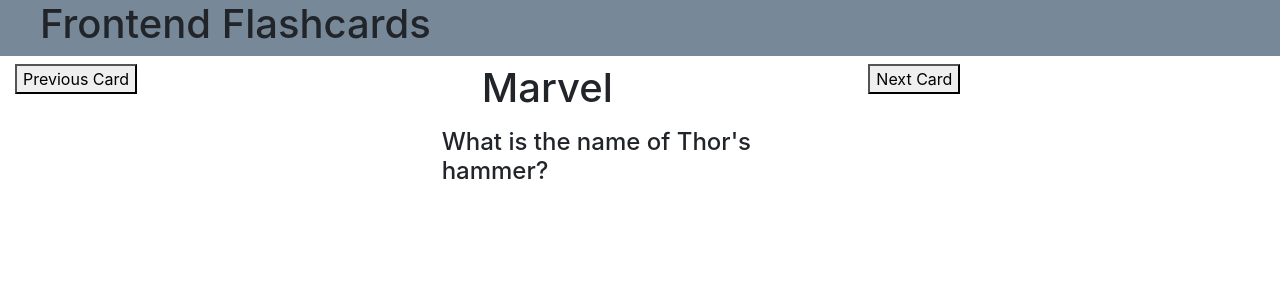
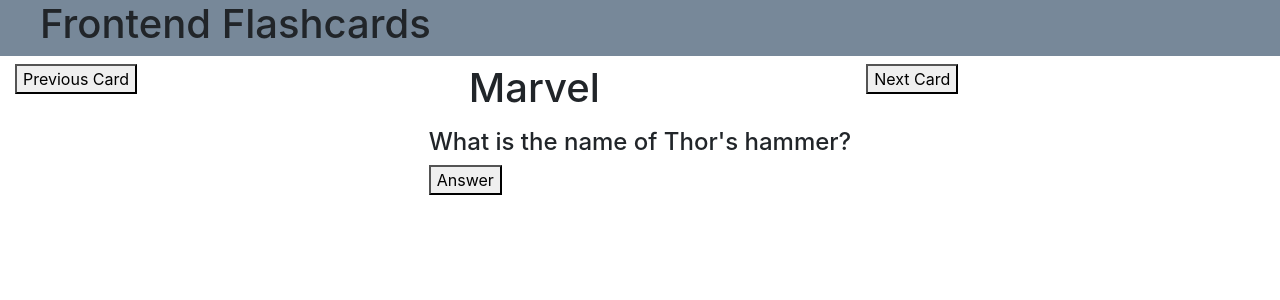
Before and after one commit to A-Mosher/flashcardsFrontEndProject, a React (Create React App) app: page / in a window 1280 px wide. Shown: the top 300 px of the page. Built offline with nearby package versions, Linux system fonts and the light colour scheme.

Commit message:
was able to properly utitilze props to get the card info to display correctly and utilize nextcard and prevous card functions

```diff
--- a/package.json
+++ b/package.json
@@ -8,6 +8,7 @@
     "@testing-library/user-event": "^12.8.3",
     "bootstrap": "^4.6.0",
     "react": "^17.0.2",
+    "react-bootstrap": "^1.5.2",
     "react-dom": "^17.0.2",
     "react-scripts": "4.0.3",
     "web-vitals": "^1.1.1"
--- a/src/components/CardViewer/cardViewer.jsx
+++ b/src/components/CardViewer/cardViewer.jsx
@@ -0,0 +1,24 @@
+import React from 'react';
+
+
+function CardViewer(props){
+    return(
+
+        <div className="row row-spacer">
+            <div className="col">
+                <button onClick={() => props.previousCard()}>Previous Card</button>
+            </div>
+
+             <div className="col-a">
+                 <h1>{props.title}</h1>
+                <h4>{props.question}</h4>
+                <button onClick={() => props.answer}>Answer</button>
+            </div>
+            <div className="col">
+                <button onClick={() => props.nextCard()}>Next Card</button>
+            </div>
+        </div>
+    )
+}
+
+export default CardViewer;
--- a/src/components/app.jsx
+++ b/src/components/app.jsx
@@ -1,5 +1,6 @@
 import React, { Component } from 'react';
 import TitleBar from './TitleBar/titleBar';
+import CardViewer from './CardViewer/cardViewer';
 
 class App extends Component {
     constructor(props) {
@@ -63,17 +64,6 @@
         }
     }
 
-    // goToNextCard(){
-    //     let tempCardNumber = this.state.cardNumber;
-    //     tempCardNumber++;
-    //     if(tempCardNumber === this.collection.length + 1){
-    //         tempCardNumber = 0;
-    //     }
-    //     this.setState({
-    //         cardNumber: tempCardNumber
-    //     });
-    // }
-
     goToPreviousCard(){
         if(this.state.cardNumber > 0){
             this.setState({
@@ -91,18 +81,12 @@
         return (
             <div className="container-fluid">
                 <TitleBar />
-                <div className="row row-spacer">
-                    <div className="col">
-                    <button onClick={() => this.goToPreviousCard()}>Previous Card</button>
-                    </div>
-                    <div className="col">
-                        <h1>{this.collection[this.state.collectionNumber].title}</h1>
-                        <h4>{this.collection[this.state.collectionNumber].cards[this.state.cardNumber].question}</h4>
-                    </div>
-                    <div className="col">
-                        <button onClick={() => this.goToNextCard()}>Next Card</button>
-                    </div>
-                </div>
+                <CardViewer
+                    title={this.collection[this.state.collectionNumber].title}
+                    question={this.collection[this.state.collectionNumber].cards[this.state.cardNumber].question}
+                    answer={this.collection[this.state.collectionNumber].cards[this.state.cardNumber].answer}
+                    nextCard={() => this.goToNextCard()}
+                    previousCard={() => this.goToPreviousCard()}/>
             </div>
         );
     }
```
Also changed, not shown: 1 other file (tests, documents, lock files or other folders).
